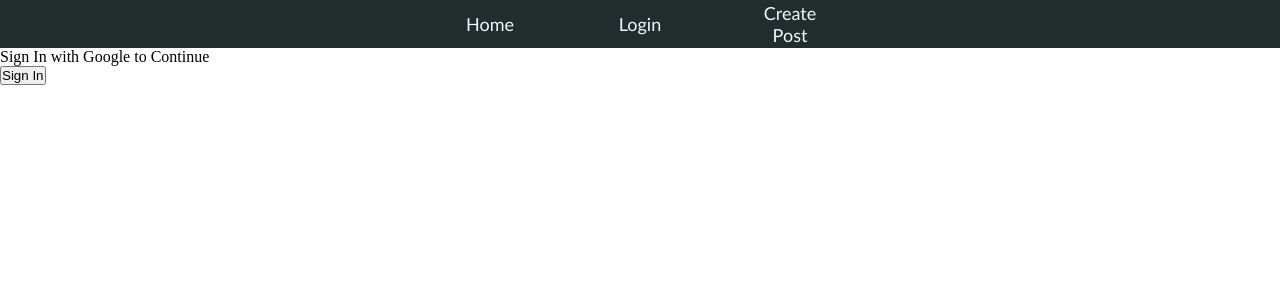
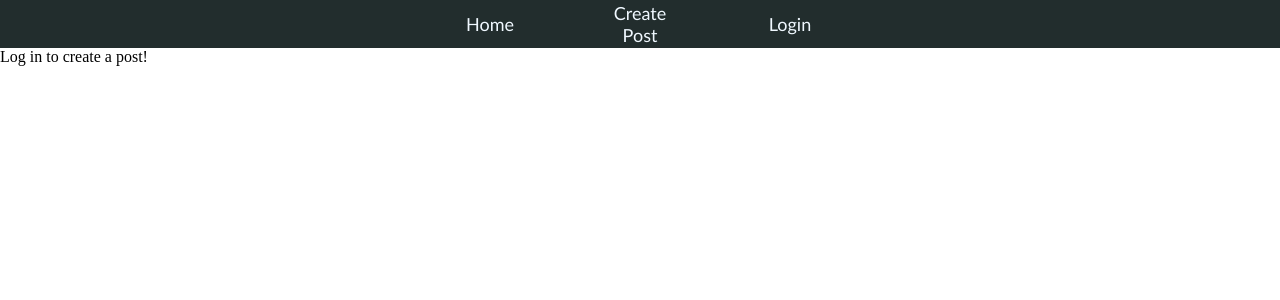
Before and after one commit to tomasnapolitano/react-firebase-blog-ex, a React (Create React App) app: page /createpost in a window 1280 px wide. Shown: the top 300 px of the page. Built offline with nearby package versions, Linux system fonts and the light colour scheme.

Commit message:
home is accesible w/out signin in now

```diff
--- a/src/App.js
+++ b/src/App.js
@@ -1,12 +1,12 @@
 import { Outlet, useNavigate } from 'react-router-dom';
 import './App.css';
 import Navbar from './Components/Navbar/Navbar';
-import { useState } from 'react';
+import { createContext, useContext, useState } from 'react';
 import Login from './pages/Login';
 import { signOut } from "firebase/auth"
 import { auth } from './firebase-config';
 
-
+export const authContext = createContext(null);
 
 function App() {
 
@@ -22,11 +22,14 @@ function App() {
   }
 
   return (
-    <div className="App">
-    <Navbar isAuth={isAuth} handleSignOut={handleSignOut}/>
-    {/* <Outlet setIsAuth={setIsAuth}/> */}
-    {!isAuth ? <Login isAuth={isAuth} setIsAuth={setIsAuth}/> : <Outlet/>}
-    </div>
+    <authContext.Provider value={{isAuth, setIsAuth}}>
+      <div className="App">
+        <Navbar handleSignOut={handleSignOut}/>
+        {/* <Outlet setIsAuth={setIsAuth}/> */}
+        {/* {!isAuth ? <Login isAuth={isAuth} setIsAuth={setIsAuth}/> : <Outlet/>} */}
+        <Outlet/>
+      </div>
+    </authContext.Provider>
   );
 }
 
--- a/src/Components/Navbar/Navbar.js
+++ b/src/Components/Navbar/Navbar.js
@@ -1,18 +1,22 @@
-import React from 'react'
+import React, { useContext } from 'react'
 import styles from './Navbar.module.css'
 import { Link } from 'react-router-dom'
+import { authContext } from '../../App';
 
-const Navbar = ({isAuth, handleSignOut}) => {
+const Navbar = ({handleSignOut}) => {
+
+  const { isAuth } = useContext(authContext);
+
   return (
     <div className={styles.navbarMainContainer} >
       <div className={styles.navbarLinkContainer}>
         <div className={styles.navbarLink}><Link to="/" style={{textDecoration:'none', color:'#f0f8ff'}}>Home</Link></div>
+        <div className={styles.navbarLink}><Link to="/createPost" style={{textDecoration:'none', color:'#f0f8ff'}}>Create Post</Link></div>
         {!isAuth ?
         <div className={styles.navbarLink}><Link to="/login" style={{textDecoration:'none', color:'#f0f8ff'}}>Login</Link></div>
         :
         <div className={styles.navbarLink}><button onClick={handleSignOut}>Sign Out</button></div>
         }
-        <div className={styles.navbarLink}><Link to="/createPost" style={{textDecoration:'none', color:'#f0f8ff'}}>Create Post</Link></div>
       </div>
     </div>
   )
--- a/src/index.js
+++ b/src/index.js
@@ -13,6 +13,10 @@ const router = createBrowserRouter([
     path: "/",
     element: <App/>,
     children: [
+      {
+        index: true,
+        element: <Home/>,
+      },
       {
         path: "login",
         element: <Login/>
--- a/src/pages/CreatePost.js
+++ b/src/pages/CreatePost.js
@@ -1,6 +1,11 @@
+import { useContext } from "react"
+import { authContext } from "../App"
+
 const CreatePost = () => {
+
+    const { isAuth } = useContext(authContext);
   return (
-    <div>CreatePost</div>
+    <div>{!isAuth ? <p>Log in to create a post!</p> : <div>POST CREATOR</div>}</div>
   )
 }
 
--- a/src/pages/Login.js
+++ b/src/pages/Login.js
@@ -1,11 +1,14 @@
 import { auth, provider } from "../firebase-config";
 import { signInWithPopup } from "firebase/auth";
+import { useContext } from "react";
 import { useNavigate } from "react-router-dom";
+import { authContext } from "../App";
 
 
-const Login = ({isAuth,setIsAuth}) => {
+const Login = () => {
 
     let navigate = useNavigate();
+    const { isAuth, setIsAuth } = useContext(authContext);
 
     const handleSignIn = () =>{
         signInWithPopup(auth,provider).then((result)=> {
```
